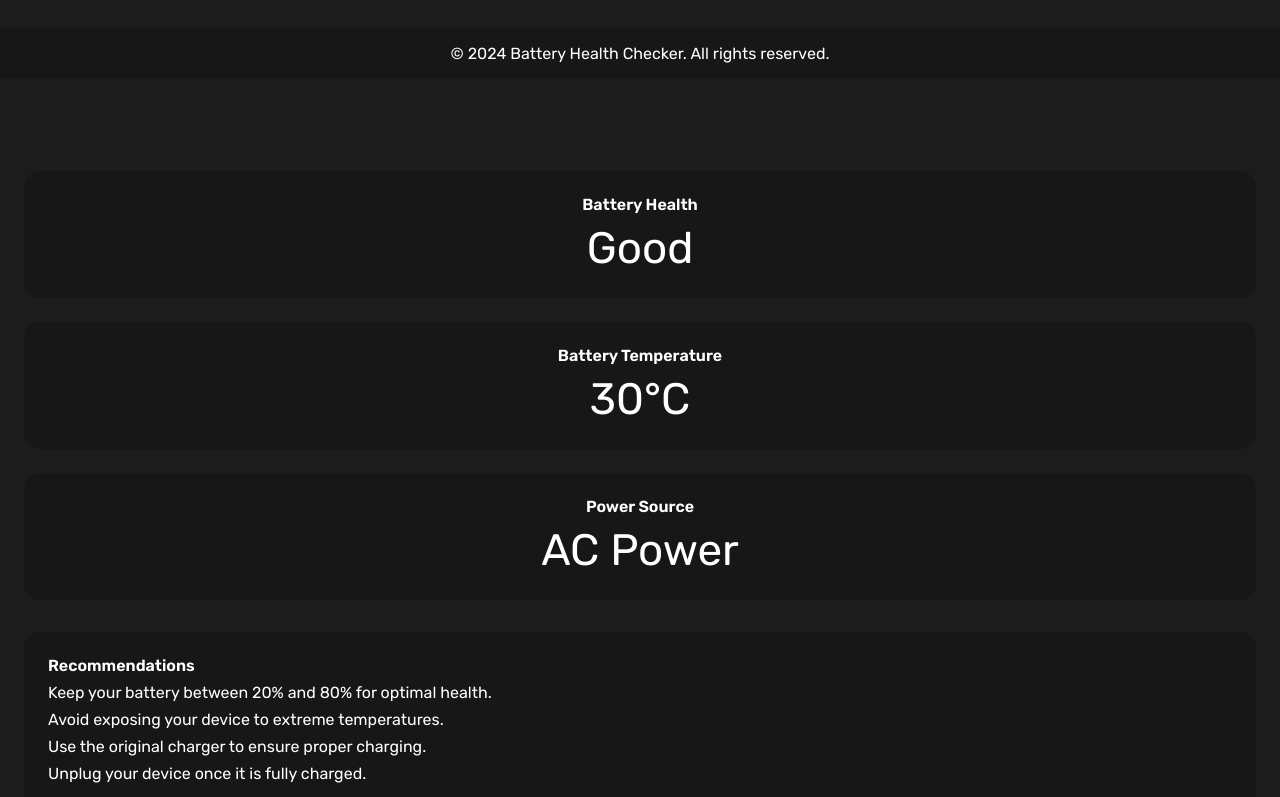
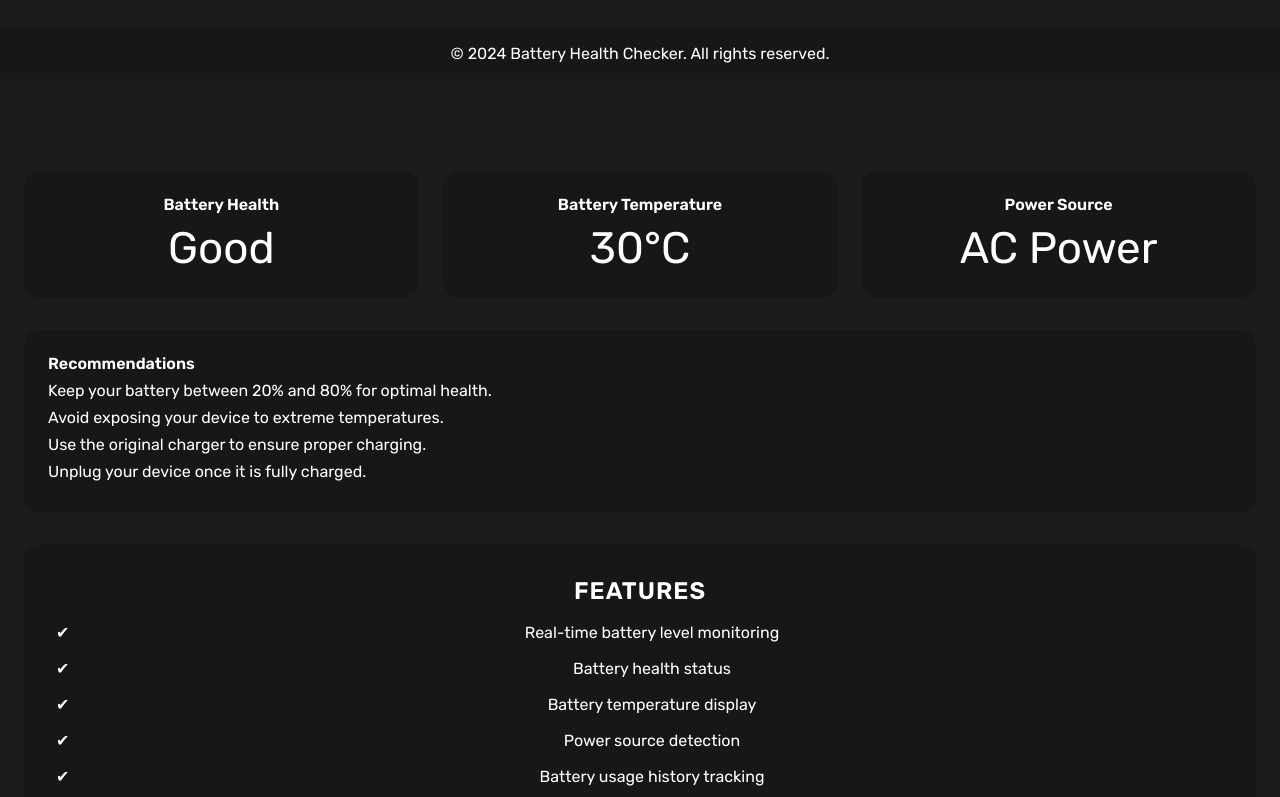
Before and after one commit to festus-sulumeti/Battery_health_checker, a plain HTML site: page index.html in a window 1280 px wide. Shown: the part 721-1518 px from the top of the page. Drawn offline with nearby package versions, Linux system fonts and the light colour scheme.

Commit message:
Fix: Responsive layout for larger devices

```diff
--- a/css/style.css
+++ b/css/style.css
@@ -225,6 +225,13 @@ body {
   font-size: var(--biggest-font-size);
 }
 
+/* Responsive layout for larger devices */
+@media screen and (min-width: 768px) {
+  .battery-info {
+    grid-template-columns: repeat(3, 1fr);
+  }
+}
+
 /*=============== BATTERY RECOMMENDATIONS ===============*/
 .battery-recommendations {
   margin: 2rem 1.5rem;
```
